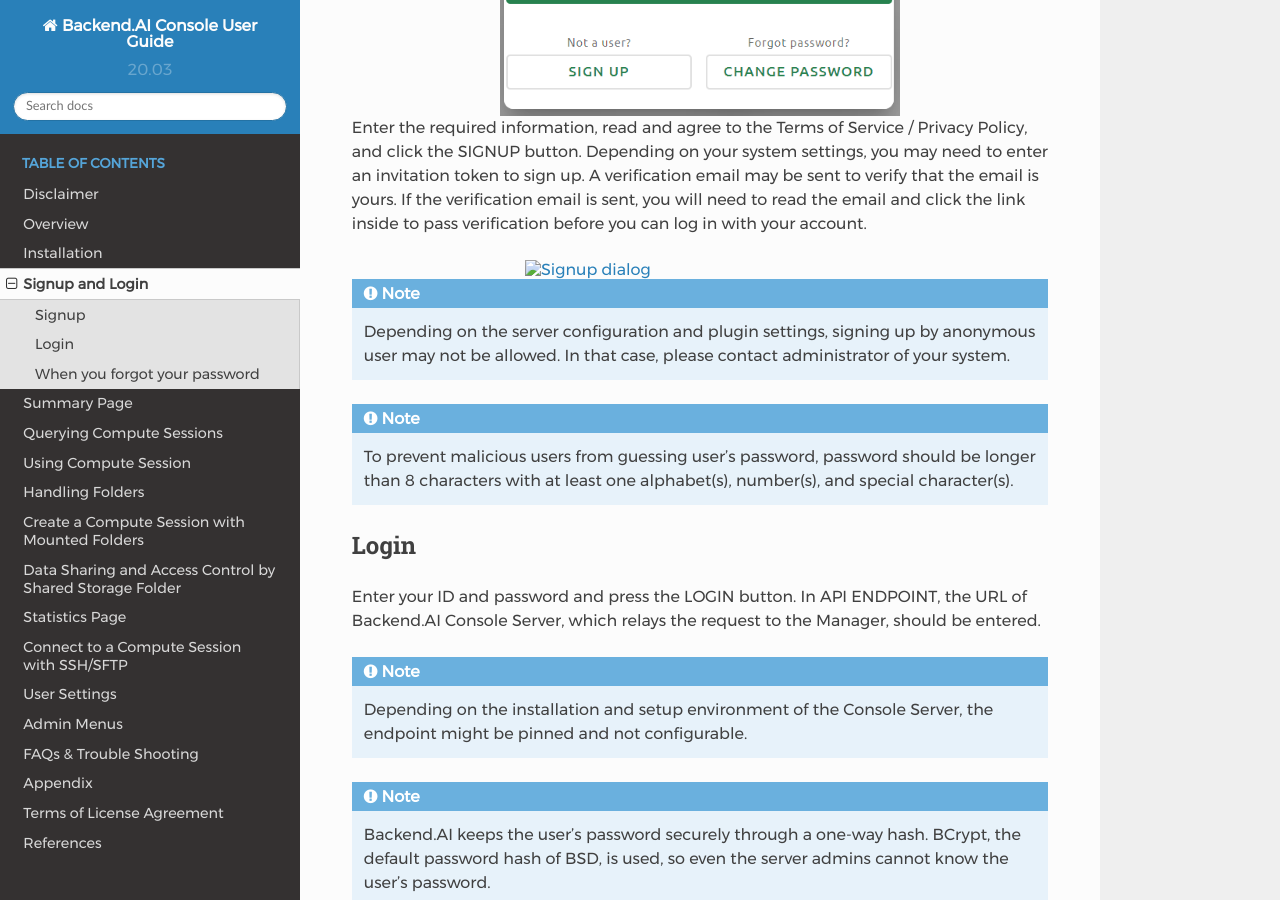
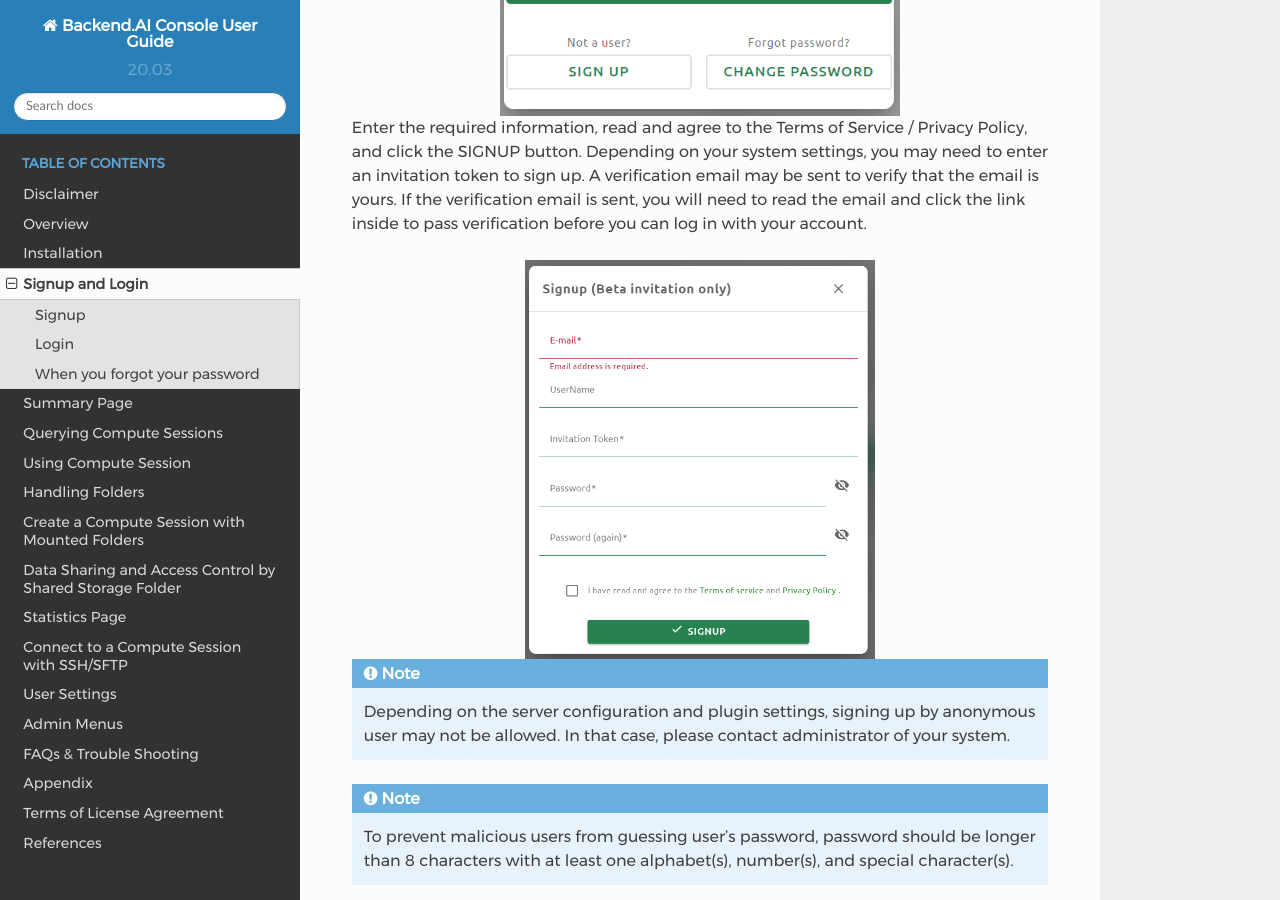
Before and after one commit to lablup/backend.ai-docs-webui, a Sphinx documentation site: the page built from docs/login/login.rst, in a window 1280 px wide and 900 px high, scrolled down 602 px. Built offline with Sphinx 7.4.7 and the Read the Docs theme 2.0.0, drawn with Linux system fonts in a browser that asks for light colours.

Commit message:
changed singup_dialog image name
png -> PNG

```diff
--- a/docs/login/login.rst
+++ b/docs/login/login.rst
@@ -20,7 +20,7 @@
 will need to read the email and click the link inside to pass verification
 before you can log in with your account.
 
-.. image:: signup_dialog.png
+.. image:: signup_dialog.PNG
    :width: 350
    :align: center
    :alt: Signup dialog
```
